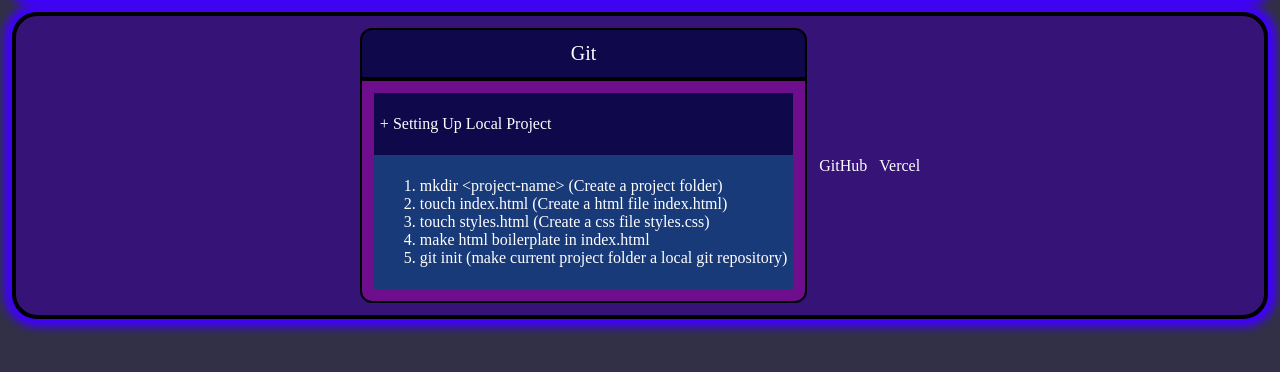
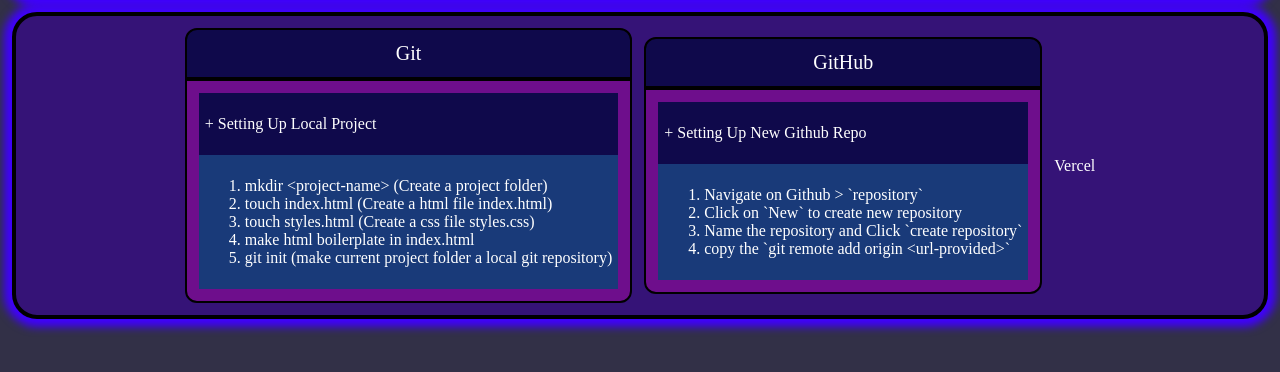
Before and after one commit to diwakarstha997/build-cicd-pipeline, a plain HTML site: page index.html in a window 1280 px wide. Shown: the part 112-484 px from the top of the page. Drawn offline with Linux system fonts and the light colour scheme.

Commit message:
Add process cards for new repo setup information

```diff
--- a/index.html
+++ b/index.html
@@ -55,7 +55,38 @@
                 </div>
             </div>
 
-            <div>GitHub</div>
+            <!-- GitHub Section -->
+            <div class="process-primary-card">
+                <div class="process-primary-header">
+                    GitHub
+                </div>
+
+                <div class="process-primary-body">
+                    <!-- Process Secondary Card 1 -->
+                    <div class="process-secondary-card">
+                        <div class="process-secondary-header">
+                            <p>+ Setting Up New Github Repo</p>
+                        </div>
+
+                        <div class="process-secondary-body">
+                            <ol>
+                                <li>
+                                    Navigate on Github > `repository`
+                                </li>
+                                <li>
+                                    Click on `New` to create new repository
+                                </li>
+                                <li>
+                                    Name the repository and Click `create repository`
+                                </li>
+                                <li>
+                                    copy the `git remote add origin &lt;url-provided&gt;`
+                                </li>
+                            </ol>
+                        </div>
+                    </div>
+                </div>
+            </div>
 
             <div>Vercel</div>
          </div>
```
